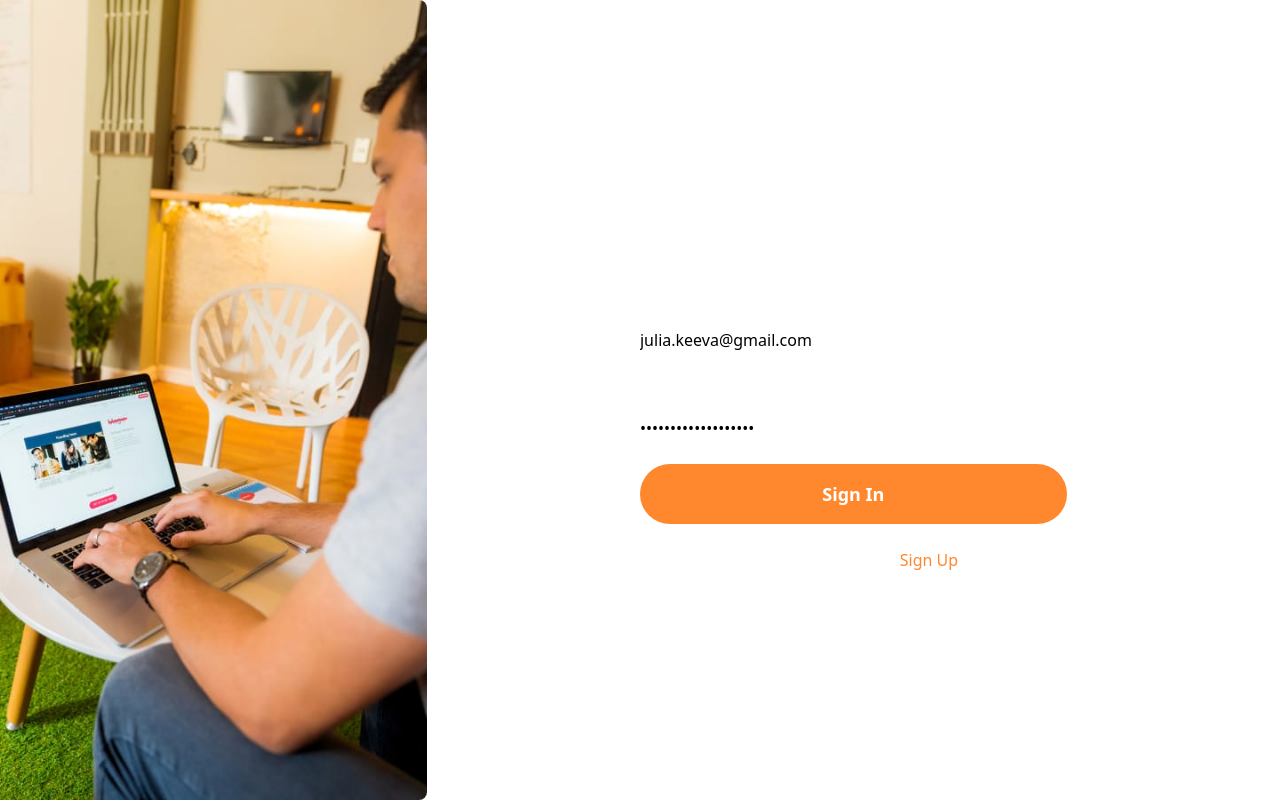
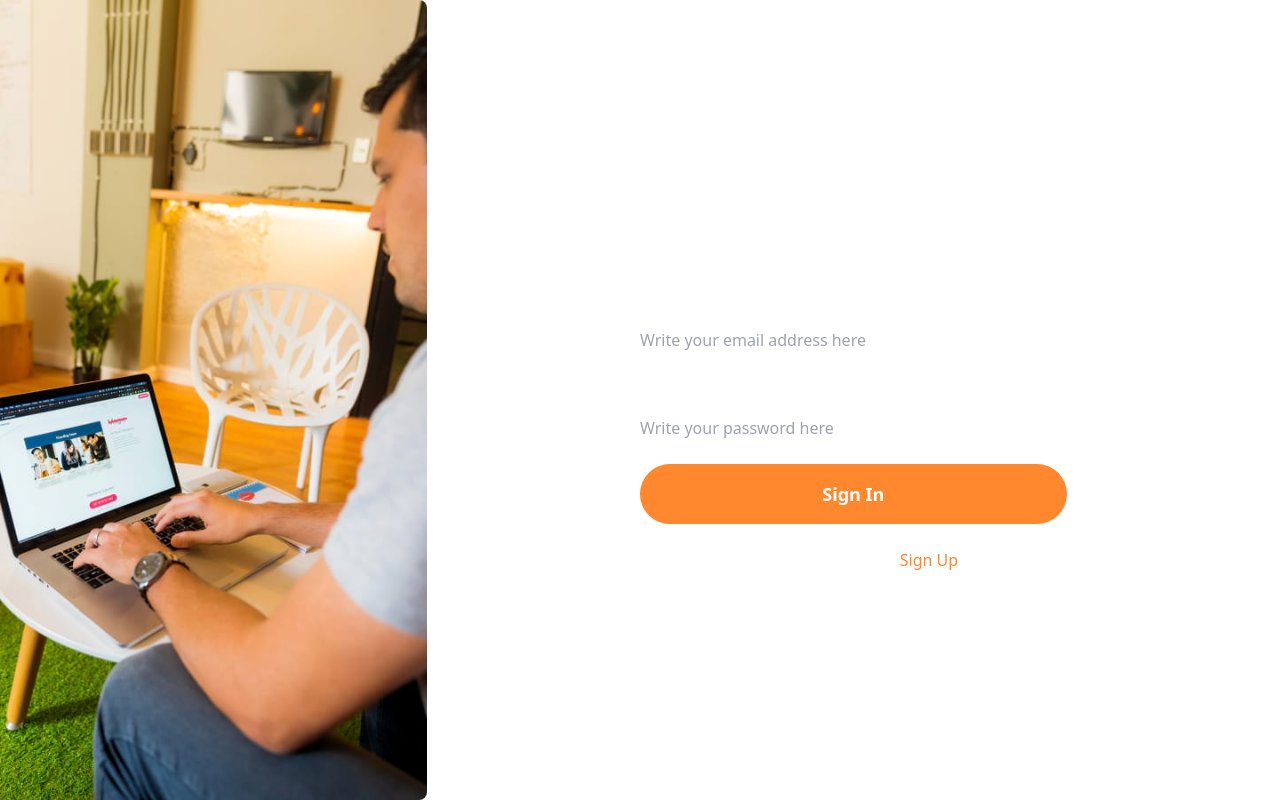
Before and after one commit to setiyonore/crowdfunding-frontend, a Nuxt app: page /login in a window 1280 px wide. Built offline with nearby package versions, Linux system fonts and the light colour scheme.

Commit message:
integration login

```diff
--- a/pages/login.vue
+++ b/pages/login.vue
@@ -11,33 +11,34 @@
         <div class="mb-6">
           <div class="mb-4">
             <label class="font-normal text-lg text-white block mb-3"
-            >Email Address</label
+              >Email Address</label
             >
             <input
               type="email"
+              v-model="login.email"
               class="auth-form focus:outline-none focus:bg-purple-hover focus:shadow-outline focus:border-purple-hover-stroke focus:text-gray-100"
               placeholder="Write your email address here"
-              value="julia.keeva@gmail.com"
             />
           </div>
         </div>
         <div class="mb-6">
           <div class="mb-4">
             <label class="font-normal text-lg text-white block mb-3"
-            >Password</label
+              >Password</label
             >
             <input
+              @keyup.enter="userLogin"
               type="password"
+              v-model="login.password"
               class="auth-form focus:outline-none focus:bg-purple-hover focus:shadow-outline focus:border-purple-hover-stroke focus:text-gray-100"
               placeholder="Write your password here"
-              value="nasigorenglimaribbu"
             />
           </div>
         </div>
         <div class="mb-6">
           <div class="mb-4">
             <button
-              @click="$router.push({ path: '/' })"
+              @click="userLogin"
               class="block w-full bg-orange-button hover:bg-green-button text-white font-semibold px-6 py-4 text-lg rounded-full"
             >
               Sign In
@@ -48,7 +49,7 @@
           <p class="text-white text-md">
             Don't have account?
             <nuxt-link to="/register" class="no-underline text-orange-button"
-            >Sign Up</nuxt-link
+              >Sign Up</nuxt-link
             >.
           </p>
         </div>
@@ -59,13 +60,32 @@
 
 <script>
 export default {
-  layout: 'auth'
+  layout: 'auth',
+  data() {
+    return {
+      login: {
+        email: '',
+        password: '',
+      },
+    }
+  },
+  methods: {
+    async userLogin() {
+      try {
+        let response = await this.$auth.loginWith('local', { data: this.login })
+        this.$auth.setUser(response.data.data)
+        console.log(response)
+      } catch (error) {
+        console.log(error)
+      }
+    },
+  },
 }
 </script>
 
 <style scoped>
 .auth-background {
-  background-image: url("/sign-in-background.jpg");
+  background-image: url('/sign-in-background.jpg');
   background-position: center;
   background-size: cover;
 }
```
